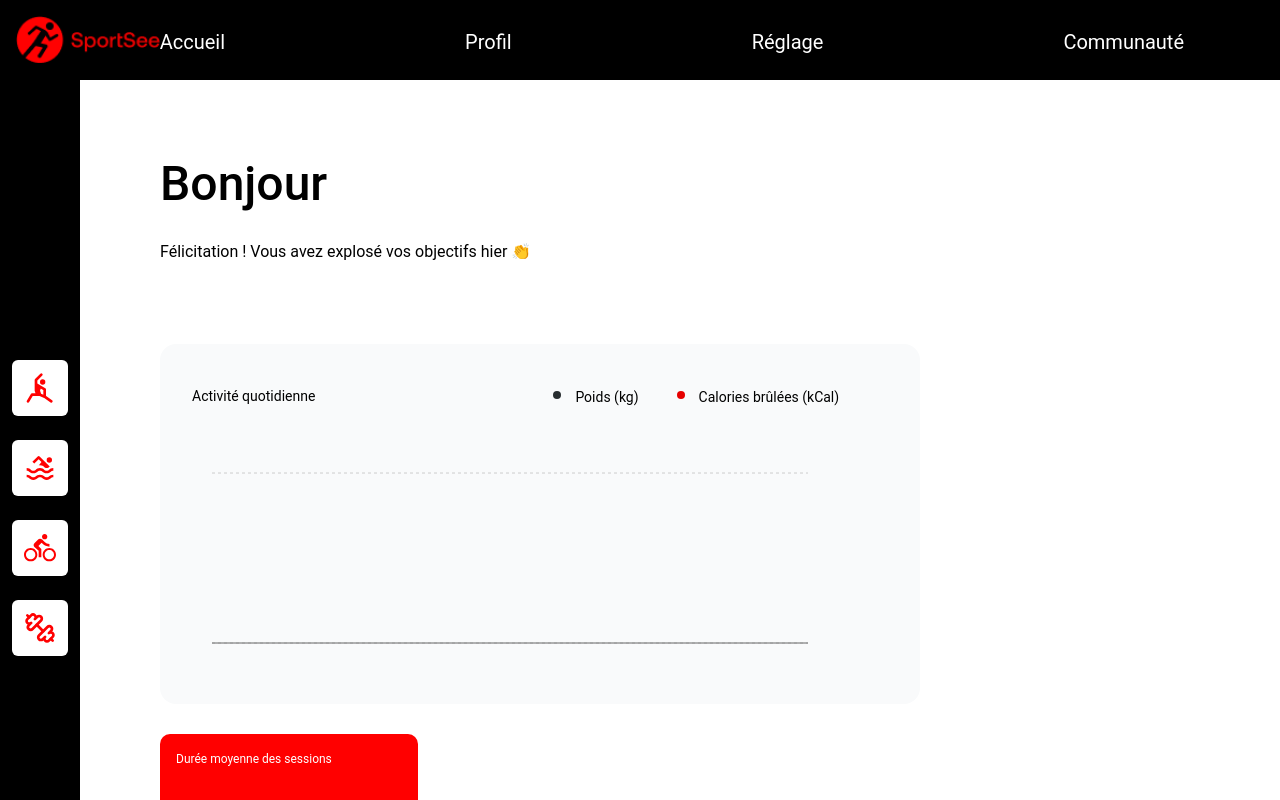
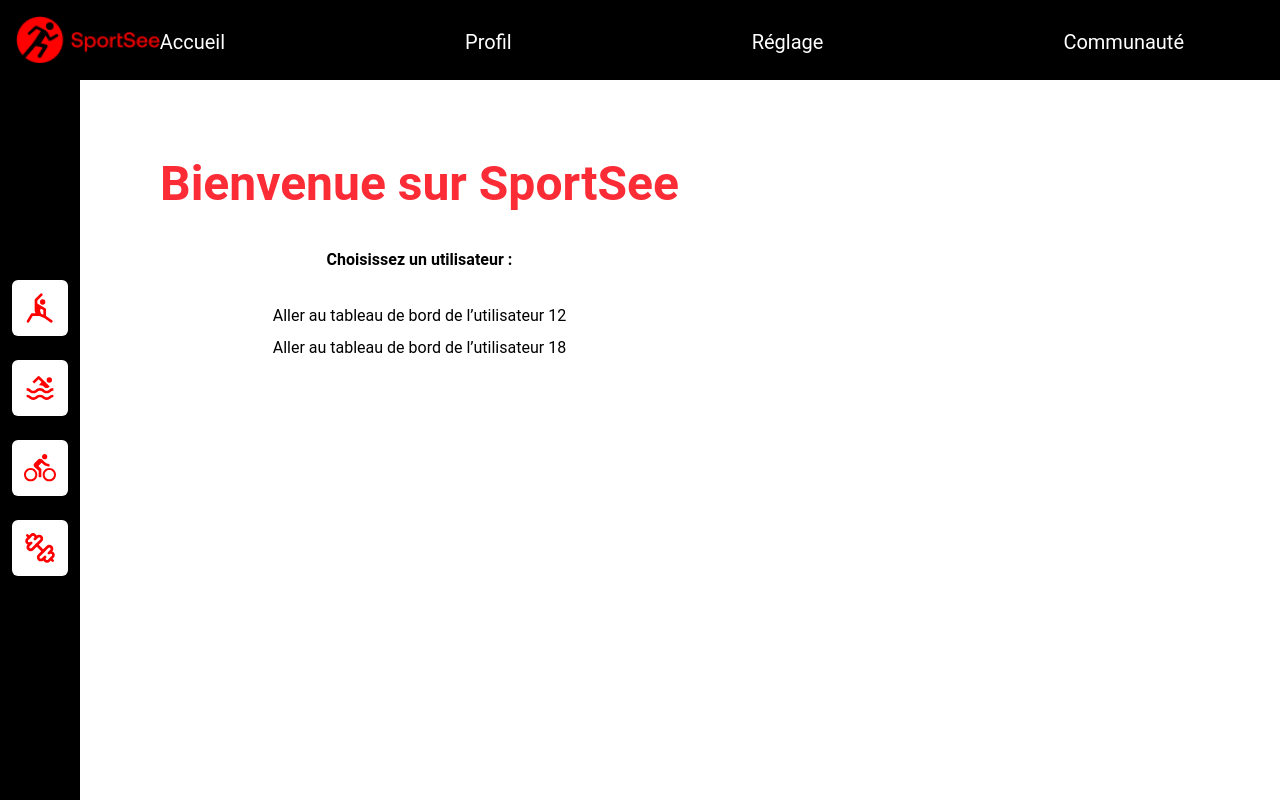
Before and after one commit to aladin002dz/my-app-sportsee, a Next.js app: page / in a window 1280 px wide. Shown: the top 800 px of the page. Built offline with nearby package versions, Linux system fonts and the light colour scheme; no server answers.

Commit message:
creation page d'accueil et création de page utilisateur

```diff
--- /dev/null
+++ b/app/[userId]/page.jsx
@@ -0,0 +1,64 @@
+// app/[userId]/page.jsx
+// PAS de "use client" ici → Server Component
+
+import DailyActivityChart from "@/components/user/DailyActivityChart";
+import SessionDurationChart from "@/components/user/SessionDurationChart";
+
+async function getUser(userId) {
+    const res = await fetch(`http://localhost:3000/user/${userId}`);
+
+    if (!res.ok) {
+        console.error("Erreur fetch user", res.status);
+        return null;
+    }
+
+    const json = await res.json();
+    return json.data; // adapte si ton backend renvoie autre chose
+}
+
+async function getUserAverageSessions(userId) {
+    const res = await fetch(`http://localhost:3000/user/${userId}/average-sessions`);
+
+    if (!res.ok) {
+        console.error("Erreur fetch average-sessions", res.status);
+        return [];
+    }
+
+    const json = await res.json();
+    console.log("average-sessions json :", json);
+
+    return json?.data?.sessions || [];
+}
+
+export default async function DashboardPage({ params }) {
+    const { userId } = await params;   // ✅ fix the Promise issue
+
+    const userData = await getUser(userId);
+    const sessions = await getUserAverageSessions(userId);
+
+    if (!userData) {
+        return (
+            <main style={{ padding: "2rem" }}>
+                <h1>Utilisateur introuvable</h1>
+                <p>Vérifie l’URL (ex : /12 ou /18).</p>
+            </main>
+        );
+    }
+
+    return (
+        <main>
+            <h1 className="text-5xl font-semibold pb-6">
+                Bonjour <span className="text-red-600">
+                    {userData.userInfos?.firstName || "Sportif"}
+                </span>
+
+            </h1>
+            <p className="font-medium">Félicitation ! Vous avez explosé vos objectifs hier 👏</p>
+
+            <section className="mt-2 grid gap-1.5">
+                <DailyActivityChart userId={userId} />
+                <SessionDurationChart sessions={sessions} />
+            </section>
+        </main>
+    );
+}
--- a/app/page.jsx
+++ b/app/page.jsx
@@ -1,39 +1,21 @@
 "use client";
 
-import { useEffect, useState } from "react";
-import DailyActivityChart from "@/components/user/DailyActivityChart";
-import SessionDurationChart from "@/components/user/SessionDurationChart";
+import Link from "next/link";
 
 export default function HomePage() {
-    const [firstName, setFirstName] = useState("");
-    const userId = 12; // à passer aux composants graphiques
+    return (
+        <main className="flex flex-col justify-center items-center">
+            <h1 className="text-5xl font-semibold mb-10 text-red-500">Bienvenue sur SportSee</h1>
+            <p className="font-semibold">Choisissez un utilisateur :</p>
 
-    useEffect(() => {
-        async function fetchUser() {
-            try {
-                const res = await fetch(`http://localhost:3000/user/${userId}`);
-                const json = await res.json();
-                setFirstName(json.data.userInfos.firstName);
-            } catch (error) {
-                console.error("Erreur lors du chargement de l'utilisateur :", error);
-            }
-        }
-        fetchUser();
-    }, []);
-
-    return (
-        <div>
-            <h1 className="font-medium text-5xl pb-8">
-                Bonjour <span className='text-red-600'>{firstName}</span>
-            </h1>
-            <p>Félicitation ! Vous avez explosé vos objectifs hier 👏</p>
-
-            <section>
-                {/* 👉 Ajout du graphique ici */}
-                <DailyActivityChart userId={userId} />
-                <SessionDurationChart userId={userId} />
-            </section>
-        </div>
-
+            <ul className="p-0 mt-8 list-none cursor-pointer">
+                <li className="mb-2">
+                    <Link href="/12" className="hover:text-red-500 transition-colors">Aller au tableau de bord de l’utilisateur 12</Link>
+                </li>
+                <li>
+                    <Link href="/18" className="hover:text-red-500 transition-colors">Aller au tableau de bord de l’utilisateur 18</Link>
+                </li>
+            </ul>
+        </main>
     );
 }
--- a/components/layout/Sidebar.jsx
+++ b/components/layout/Sidebar.jsx
@@ -8,7 +8,7 @@ import { LuDumbbell } from "react-icons/lu";
 export default function Sidebar() {
     return (
         <aside className="w-20 h-300 flex flex-col content-center items-center bg-black">
-            <nav className="flex flex-col gap-6 pt-70">
+            <nav className="flex flex-col gap-6 pt-50">
                 <button className="bg-white cursor-pointer rounded-md p-3" id="sidebar__icon">
                     <GrYoga size={32} />
                 </button>
--- a/components/user/SessionDurationChart.js
+++ b/components/user/SessionDurationChart.js
@@ -1,23 +1,10 @@
 "use client";
 
-import { useEffect, useState } from "react";
 import { LineChart, Line, XAxis, YAxis, Tooltip, ResponsiveContainer } from "recharts";
 
-export default function SessionDurationChart({ userId }) {
-    const [data, setData] = useState([]);
-
-    useEffect(() => {
-        async function fetchSessionDuration() {
-            try {
-                const res = await fetch(`http://localhost:3000/user/${userId}/average-sessions`);
-                const json = await res.json();
-                setData(json.data.sessions);
-            } catch (error) {
-                console.error("Erreur lors du chargement des données :", error);
-            }
-        }
-        fetchSessionDuration()
-    }, [userId]);
+export default function SessionDurationChart({ sessions }) {
+    // ici, on ne fetch plus, on reçoit directement les données
+    const data = sessions || [];
 
     function CustomTooltip({ active, payload }) {
         if (active && payload && payload.length) {
```
